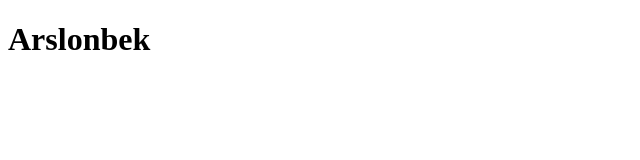
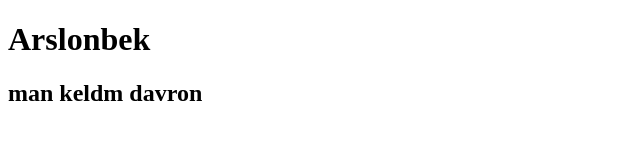
Before and after one commit to arslonbekXX/stepper, a plain HTML site: page index.html in a window 1280 px wide. Shown: the whole page, without its empty margins (0-640 px from the left). Drawn offline with Linux system fonts and the light colour scheme.

Commit message:
paste h2

```diff
--- a/index.html
+++ b/index.html
@@ -9,6 +9,10 @@
 	</head>
 	<body>
 		<h1>Arslonbek</h1>
+
+
+
+		<h2>man keldm davron</h2>
 	</body>
 	<script src="./main.js"></script>
 </html>
```
